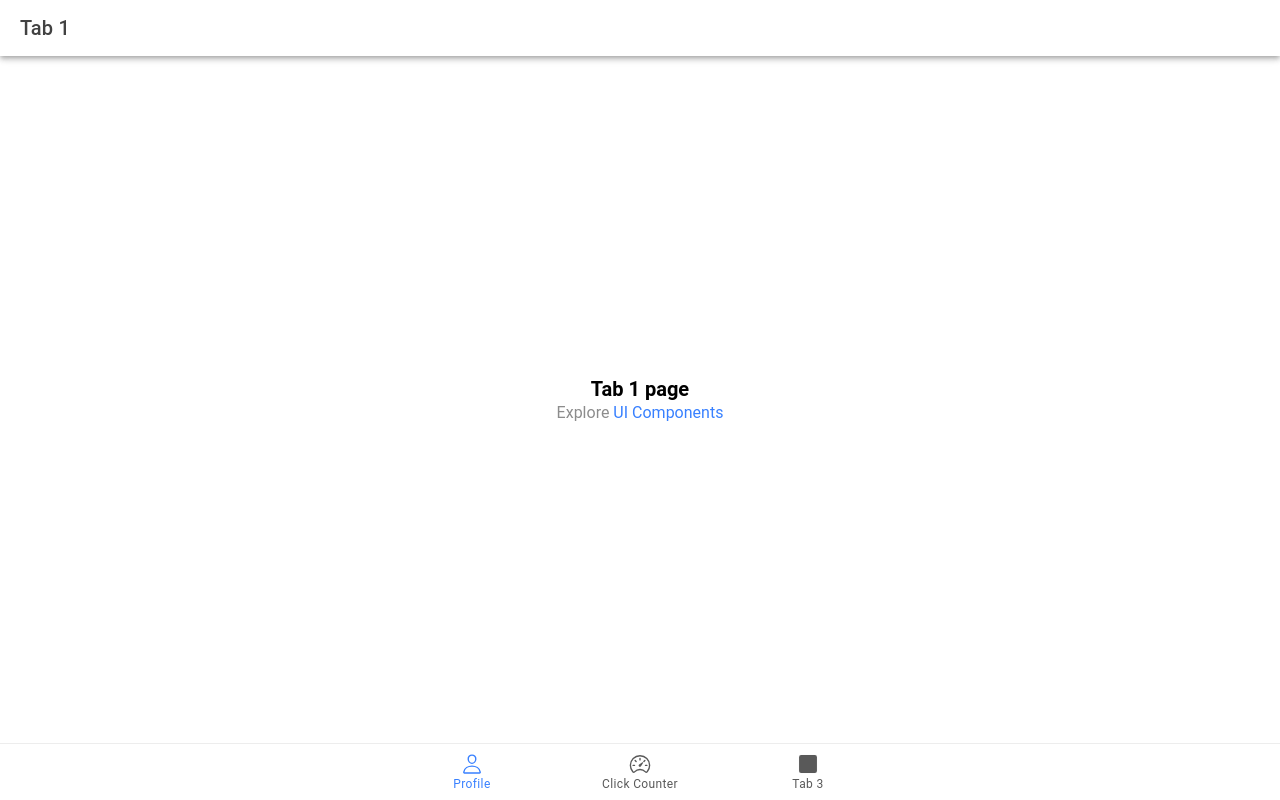
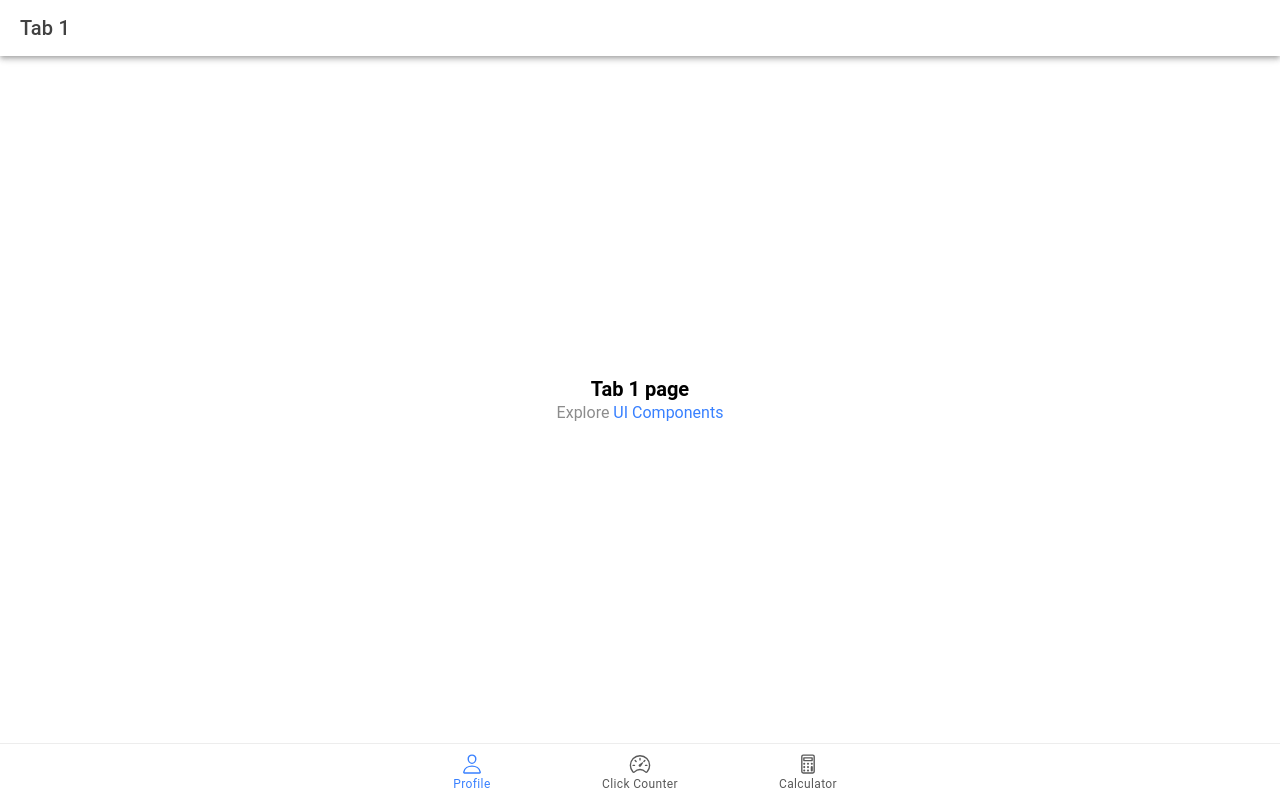
Before and after one commit to Lorcheen0814/ion-t-olbinar, a React (Vite) app: page /tab1 in a window 1280 px wide. Built offline with nearby package versions, Linux system fonts and the light colour scheme.

Commit message:
change icon and rename it into Calculator

```diff
--- a/src/App.tsx
+++ b/src/App.tsx
@@ -10,7 +10,7 @@
   setupIonicReact
 } from '@ionic/react';
 import { IonReactRouter } from '@ionic/react-router';
-import { ellipse, personOutline, speedometerOutline, square, triangle } from 'ionicons/icons';
+import { calculatorOutline, ellipse, personOutline, speedometerOutline, square, triangle } from 'ionicons/icons';
 import Tab1 from './pages/Tab1';
 import Tab2 from './pages/Tab2';
 import Tab3 from './pages/Tab3';
@@ -64,8 +64,8 @@
             <IonLabel>Click Counter</IonLabel>
           </IonTabButton>
           <IonTabButton tab="tab3" href="/tab3">
-            <IonIcon aria-hidden="true" icon={square} />
-            <IonLabel>Tab 3</IonLabel>
+            <IonIcon aria-hidden="true" icon={calculatorOutline} />
+            <IonLabel>Calculator</IonLabel>
           </IonTabButton>
         </IonTabBar>
       </IonTabs>
```
